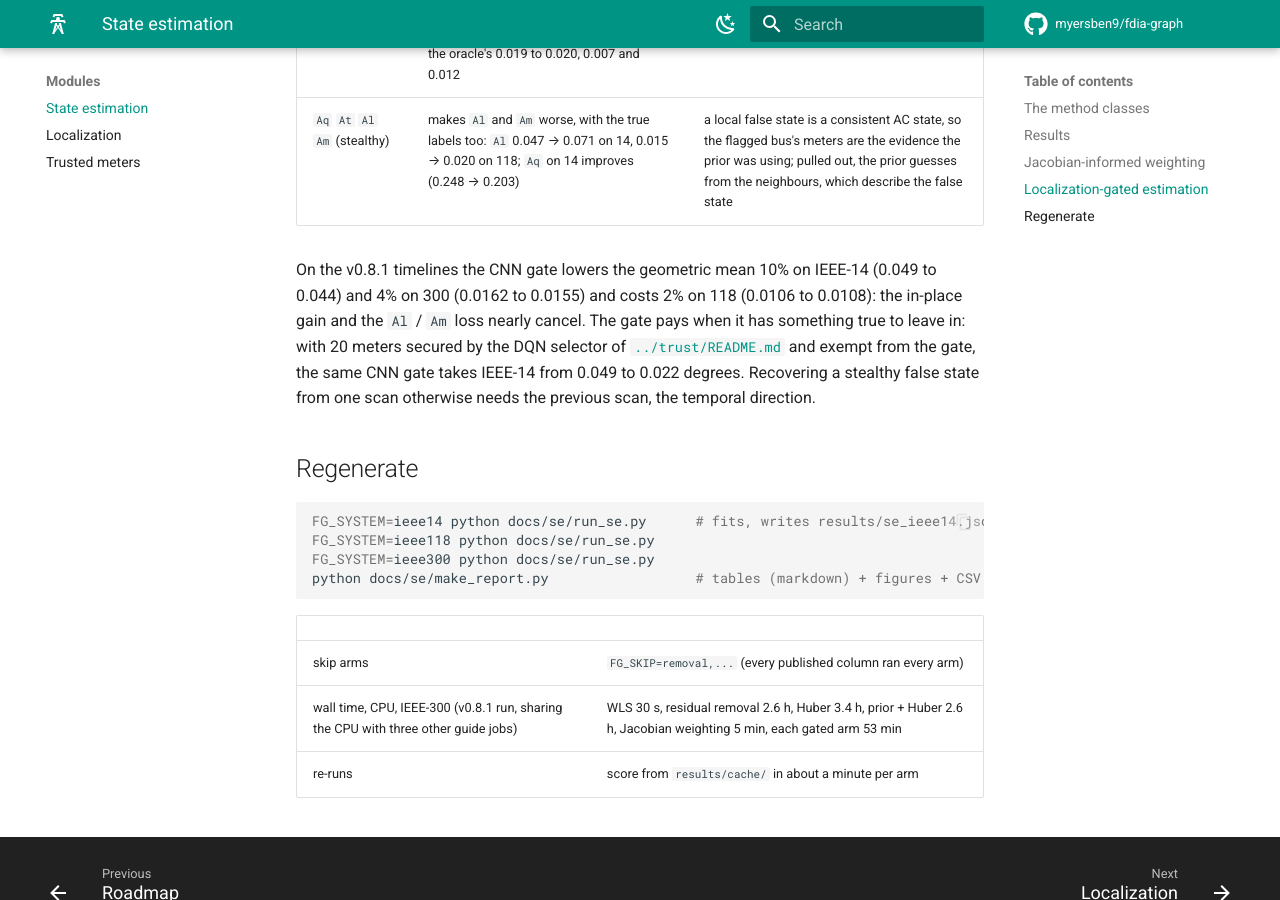
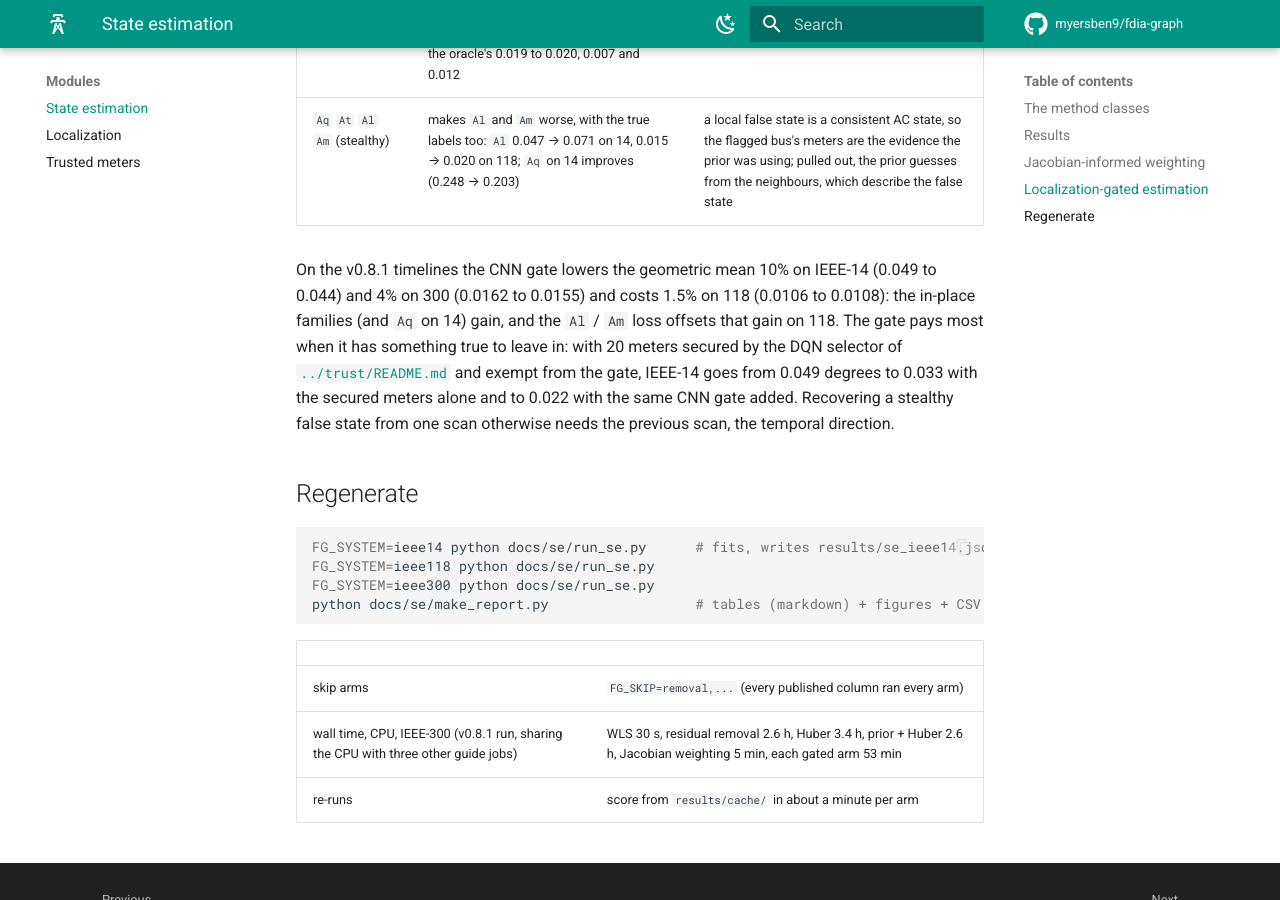
Before and after one commit to myersben9/fdia-graph, an MkDocs documentation site: the page built from docs/se/README.md, in a window 1280 px wide and 900 px high, scrolled down 6366 px. Built offline with MkDocs 1.6.1 and Material for MkDocs 9.7.7, drawn with Linux system fonts in a browser that asks for light colours; comment, search, counter and statistics services are not loaded; the version menu is left out.

Commit message:
Docs: the full DQN cost trace; credit the secured meters and the gate separately

```diff
--- a/docs/se/README.md
+++ b/docs/se/README.md
@@ -139,11 +139,12 @@ CNN localizer as the gate, and with the true labels as the gate (the ceiling for
 | `Aq` `At` `Al` `Am` (stealthy) | makes `Al` and `Am` worse, with the true labels too: `Al` 0.047 → 0.071 on 14, 0.015 → 0.020 on 118; `Aq` on 14 improves (0.248 → 0.203) | a local false state is a consistent AC state, so the flagged bus's meters are the evidence the prior was using; pulled out, the prior guesses from the neighbours, which describe the false state |
 
 On the v0.8.1 timelines the CNN gate lowers the geometric mean 10% on IEEE-14 (0.049 to 0.044) and
-4% on 300 (0.0162 to 0.0155) and costs 2% on 118 (0.0106 to 0.0108): the in-place gain and the `Al`
-/ `Am` loss nearly cancel. The gate pays when it has something true to leave in: with 20
-meters secured by the DQN selector of [`../trust/README.md`](../trust/README.md) and exempt from the
-gate, the same CNN gate takes IEEE-14 from 0.049 to 0.022 degrees. Recovering a stealthy false state
-from one scan otherwise needs the previous scan, the temporal direction.
+4% on 300 (0.0162 to 0.0155) and costs 1.5% on 118 (0.0106 to 0.0108): the in-place families (and
+`Aq` on 14) gain, and the `Al` / `Am` loss offsets that gain on 118. The gate pays most when it has
+something true to leave in: with 20 meters secured by the DQN selector of
+[`../trust/README.md`](../trust/README.md) and exempt from the gate, IEEE-14 goes from 0.049 degrees
+to 0.033 with the secured meters alone and to 0.022 with the same CNN gate added. Recovering a
+stealthy false state from one scan otherwise needs the previous scan, the temporal direction.
 
 ## Regenerate
 
```
Also changed, not shown: docs/trust/README.md (+2 -2 lines).
